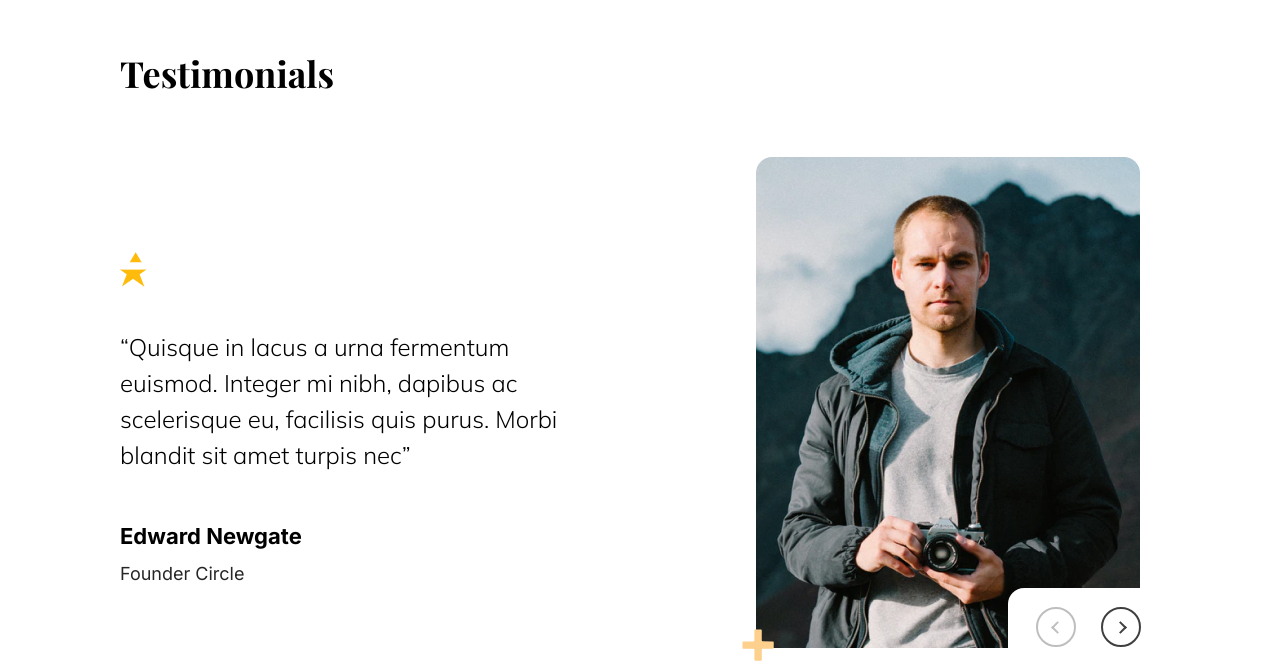
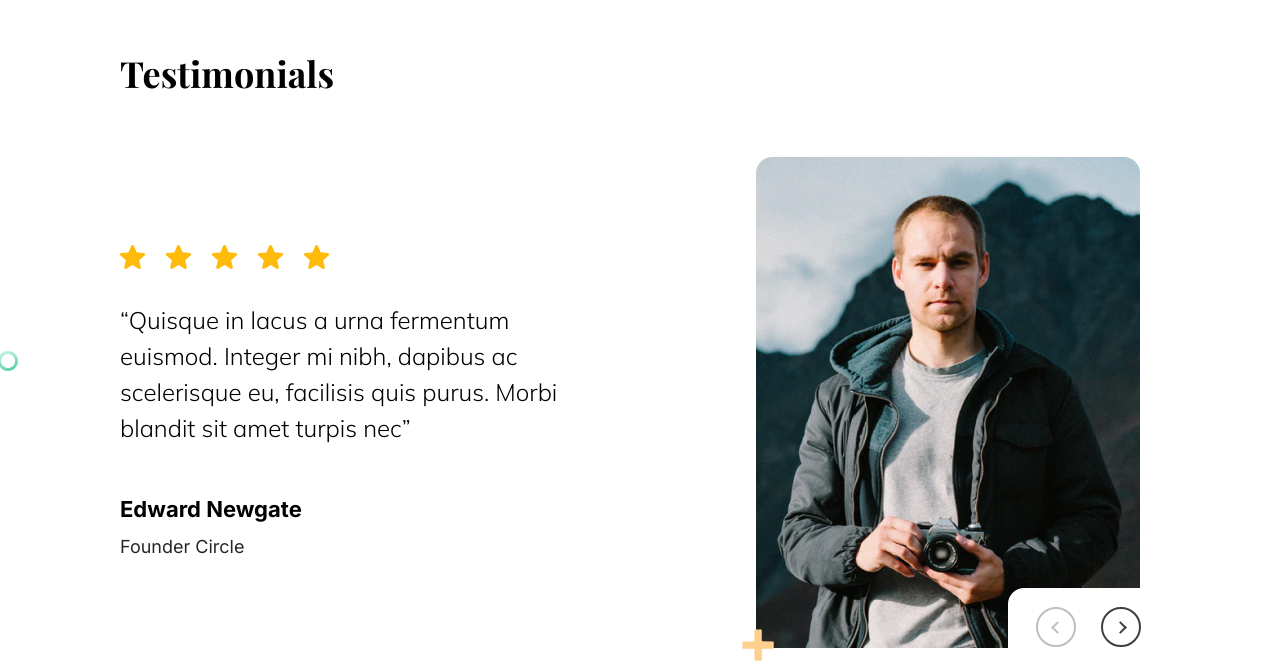
Before and after one commit to stv74/travel-tours, a website: page src/index.html in a window 1280 px wide. Shown: the part 3339-4003 px from the top of the page. Drawn offline with nearby package versions, Linux system fonts and the light colour scheme; files whose address does not match are found by name.

Commit message:
Секция TESTIMONIALS закончена

```diff
--- a/src/index.html
+++ b/src/index.html
@@ -211,7 +211,13 @@
 				<div class="testimonials__slider">
 					<div class="testimonials__slider-frame">
 						<div class="testimonials__wrap">
-							<div class="star"></div>
+							<div class="testimonials__rating">
+								<img src="icons/slider/star.svg" alt="Star" />
+								<img src="icons/slider/star.svg" alt="Star" />
+								<img src="icons/slider/star.svg" alt="Star" />
+								<img src="icons/slider/star.svg" alt="Star" />
+								<img src="icons/slider/star.svg" alt="Star" />
+							</div>
 							<p class="testimonials__text">
 								“Quisque in lacus a urna fermentum euismod. Integer mi nibh, dapibus
 								ac scelerisque eu, facilisis quis purus. Morbi blandit sit amet
@@ -226,6 +232,12 @@
 					</div>
 					<div class="testimonials__slider-frame">
 						<div class="testimonials__wrap">
+							<div class="testimonials__rating">
+								<img src="icons/slider/star.svg" alt="Star" />
+								<img src="icons/slider/star.svg" alt="Star" />
+								<img src="icons/slider/star.svg" alt="Star" />
+								<img src="icons/slider/star.svg" alt="Star" />
+							</div>
 							<p class="testimonials__text">
 								“Quisque in lacus a urna fermentum euismod. Integer mi nibh, dapibus
 								ac scelerisque eu, facilisis quis purus. Morbi blandit sit amet
--- a/src/sass/components/_star.scss
+++ /dev/null
@@ -1,80 +0,0 @@
-// .star {
-// 	margin: 50px 0;
-// 	position: relative;
-// 	display: block;
-// 	color: $stars-color;
-// 	width: 0px;
-// 	height: 0px;
-// 	border-right: 100px solid transparent;
-// 	border-bottom: 70px solid $stars-color;
-// 	border-left: 100px solid transparent;
-// 	transform: rotate(35deg);
-// 	// transform: scale(0.25);
-// }
-// .star:before {
-// 	border-bottom: 80px solid $stars-color;
-// 	border-left: 30px solid transparent;
-// 	border-right: 30px solid transparent;
-// 	position: absolute;
-// 	height: 0;
-// 	width: 0;
-// 	top: -45px;
-// 	left: -65px;
-// 	display: block;
-// 	content: '';
-// 	transform: rotate(-35deg);
-// }
-// .star:after {
-// 	position: absolute;
-// 	display: block;
-// 	color: $stars-color;
-// 	top: 3px;
-// 	left: -105px;
-// 	width: 0px;
-// 	height: 0px;
-// 	border-right: 100px solid transparent;
-// 	border-bottom: 70px solid $stars-color;
-// 	border-left: 100px solid transparent;
-// 	transform: rotate(-70deg);
-// 	content: '';
-// }
-
-.star {
-	margin: 50px 0;
-	position: relative;
-	display: block;
-	color: $stars-color;
-	width: 0px;
-	height: 0px;
-	border-right: 15px solid transparent;
-	border-bottom: 10px solid $stars-color;
-	border-left: 15px solid transparent;
-	transform: rotate(35deg);
-}
-.star:before {
-	border-bottom: 10px solid $stars-color;
-	border-left: 6px solid transparent;
-	border-right: 6px solid transparent;
-	position: absolute;
-	height: 0;
-	width: 0;
-	top: -14px;
-	left: -15px;
-	display: block;
-	content: '';
-	transform: rotate(-35deg);
-}
-.star:after {
-	position: absolute;
-	display: block;
-	color: $stars-color;
-	top: 2px;
-	left: -18px;
-	width: 0px;
-	height: 0px;
-	border-right: 15px solid transparent;
-	border-bottom: 10px solid $stars-color;
-	border-left: 15px solid transparent;
-	transform: rotate(-70deg);
-	content: '';
-}
--- a/src/sass/layout/_testimonials.scss
+++ b/src/sass/layout/_testimonials.scss
@@ -19,6 +19,11 @@
 			right: 16px;
 			z-index: 1;
 		}
+		&::after {
+			@include decor_circle;
+			left: -22px;
+			top: 210px;
+		}
 	}
 
 	// Отдельный слайд
@@ -31,7 +36,14 @@
 		width: 450px;
 		align-self: center;
 	}
+	&__rating {
+		img {
+			display: inline-block;
+			margin-right: 16px;
+		}
+	}
 	&__text {
+		margin-top: 30px;
 		font-size: 1.5rem;
 		line-height: 1.5;
 		color: #000000;
--- a/src/sass/main.scss
+++ b/src/sass/main.scss
@@ -29,4 +29,3 @@
 
 // 5. Components
 @import 'components/button';
-@import 'components/star';
```
Also changed, not shown: src/css/style.min.css, src/icons/slider/star.svg (added).
